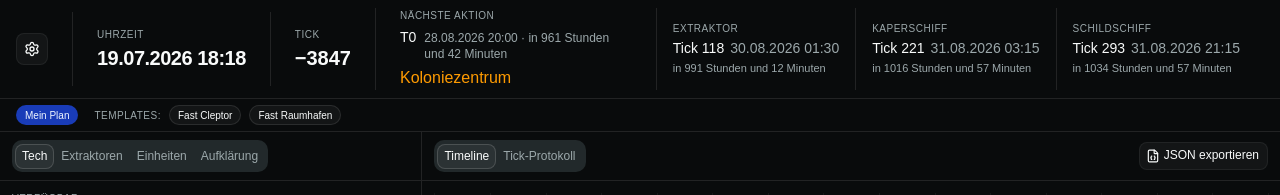
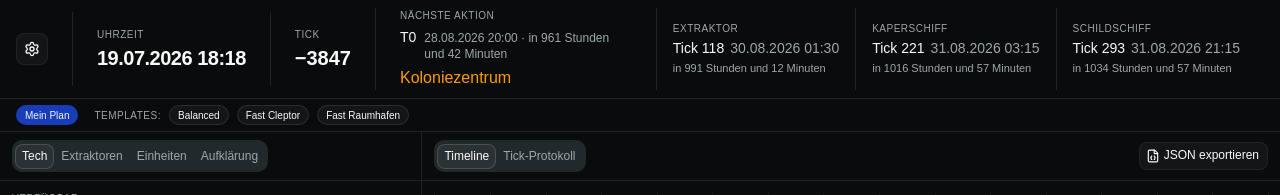
Before and after one commit to k4in/gn_tools, a React (Vite) app: page / in a window 1280 px wide. Shown: the top 195 px of the page. Built offline with nearby package versions, Linux system fonts and the light colour scheme.

Commit message:
Add balanced default template and prioritize earlier start ticks

```diff
--- /dev/null
+++ b/src/gn-data/plan-template/balanced.ts
@@ -0,0 +1,268 @@
+import type { PlanEntry, PlanTemplate } from "@/gn-data/plan";
+
+export const balanced: PlanTemplate = {
+  id: "balanced",
+  label: "Balanced",
+  plan: [
+    {
+      id: "default_koloniezentrum",
+      kind: "tech",
+      name: "Koloniezentrum",
+      startTick: 0,
+    },
+    {
+      id: "tech_mrtlma93_b2f4hb",
+      kind: "tech",
+      name: "Bergbau",
+      startTick: 2,
+    },
+    {
+      id: "tech_mrtlmi4w_kb4efq",
+      kind: "tech",
+      name: "Metallmine",
+      startTick: 6,
+    },
+    {
+      id: "tech_mrtlml7b_d1ugmt",
+      kind: "tech",
+      name: "Kristallmine",
+      startTick: 6,
+    },
+    {
+      id: "tech_mrtln3kn_3dksty",
+      kind: "tech",
+      name: "Robotik",
+      startTick: 8,
+    },
+    {
+      id: "tech_mrtlndnr_o853u4",
+      kind: "tech",
+      name: "Zweite Metallmine",
+      startTick: 8,
+    },
+    {
+      id: "tech_mrtlnmof_kh0kot",
+      kind: "tech",
+      name: "Zweite Kristallmine",
+      startTick: 8,
+    },
+    {
+      id: "tech_mrtlotnr_iprwzu",
+      kind: "tech",
+      name: "Tiefe Metallminen",
+      startTick: 16,
+    },
+    {
+      id: "tech_mrtlp0hz_z98dbu",
+      kind: "tech",
+      name: "Tiefe Kristallminen",
+      startTick: 16,
+    },
+    {
+      id: "tech_mrupldiq_gzl32m",
+      kind: "tech",
+      name: "Fortgeschrittene Robotik",
+      startTick: 24,
+    },
+    {
+      id: "tech_mrupmso1_llr8pa",
+      kind: "tech",
+      name: "Raumfahrt",
+      startTick: 24,
+    },
+    {
+      id: "tech_mrupnkgx_nhtpwz",
+      kind: "tech",
+      name: "Planetare Werften",
+      startTick: 38,
+    },
+    {
+      id: "tech_mrupnplu_p8p690",
+      kind: "tech",
+      name: "Vollautomatisierte Metallmine",
+      startTick: 40,
+    },
+    {
+      id: "tech_mrupns6y_py5ux1",
+      kind: "tech",
+      name: "Vollautomatisierte Kristallmine",
+      startTick: 40,
+    },
+    {
+      id: "tech_mrupo4oy_nzizr3",
+      kind: "tech",
+      name: "Wiederverwendbare Trägersysteme",
+      startTick: 62,
+    },
+    {
+      id: "tech_mrupobex_cd2x36",
+      kind: "tech",
+      name: "Bergbaulaser",
+      startTick: 62,
+    },
+    {
+      id: "tech_mrupos8j_wwn9cq",
+      kind: "tech",
+      name: "Raumstation",
+      startTick: 74,
+    },
+    {
+      id: "tech_mrupoyih_zgpkew",
+      kind: "tech",
+      name: "Observatorium",
+      startTick: 74,
+    },
+    {
+      id: "tech_mruppj9l_088jh1",
+      kind: "tech",
+      name: "Extraktor",
+      startTick: 98,
+    },
+    {
+      id: "tech_mruqaz6j_pe4in1",
+      kind: "tech",
+      name: "Fabriken für Raumantriebe",
+      startTick: 98,
+    },
+    {
+      id: "tech_mruqbebf_z8ybhg",
+      kind: "tech",
+      name: "Waffenfabriken",
+      startTick: 105,
+    },
+    {
+      id: "tech_mruqdr0j_ychpqb",
+      kind: "tech",
+      name: "Traktorstrahl",
+      startTick: 153,
+    },
+    {
+      id: "tech_mruqmmcs_1igb1b",
+      kind: "tech",
+      name: "Raumwerften",
+      startTick: 126,
+    },
+    {
+      id: "tech_mruqs0tx_c64xam",
+      kind: "tech",
+      name: "Kinetische Raketen",
+      startTick: 153,
+    },
+    {
+      id: "tech_mruqs9ks_estbk4",
+      kind: "tech",
+      name: "Militärischer Ionenantrieb",
+      startTick: 154,
+    },
+    {
+      id: "tech_mruqsjus_1o9s2i",
+      kind: "tech",
+      name: "Kaperschiff",
+      startTick: 179,
+    },
+    {
+      id: "tech_mruqt0md_erdee5",
+      kind: "tech",
+      name: "Longsteen Feld",
+      startTick: 221,
+    },
+    {
+      id: "tech_mruqt2w5_gm18k9",
+      kind: "tech",
+      name: "Schildschiff",
+      startTick: 257,
+    },
+    {
+      id: "eco_mruqw5k4_cdhnus",
+      kind: "economy",
+      startTick: 118,
+      asteroids: 10,
+      extractors: 91,
+      resource: "met",
+    },
+    {
+      id: "tech_mrusauj2_p5lcu0",
+      kind: "tech",
+      name: "Marineakademie",
+      startTick: 185,
+    },
+    {
+      id: "tech_mrusbre6_t75e5b",
+      kind: "tech",
+      name: "Sektorscan",
+      startTick: 185,
+    },
+    {
+      id: "recon_mrusc8hy_1ww70g",
+      kind: "recon",
+      name: "Scanverstärker",
+      startTick: 187,
+      count: 10,
+    },
+    {
+      id: "eco_mrusi8l3_h9rdqx",
+      kind: "economy",
+      startTick: 126,
+      asteroids: 0,
+      extractors: 7,
+      resource: "met",
+    },
+    {
+      id: "eco_mrusl64z_whhcf7",
+      kind: "economy",
+      startTick: 153,
+      asteroids: 0,
+      extractors: 43,
+      resource: "met",
+    },
+    {
+      id: "unit_mrusnvx7_we2owy",
+      kind: "unit",
+      name: "Cleptor",
+      startTick: 221,
+      count: 400,
+    },
+    {
+      id: "eco_mrusq8ur_s83u6e",
+      kind: "economy",
+      startTick: 179,
+      asteroids: 0,
+      extractors: 38,
+      resource: "met",
+    },
+    {
+      id: "tech_mrutjq7q_pche80",
+      kind: "tech",
+      name: "Abfangjäger",
+      startTick: 257,
+    },
+    {
+      id: "tech_mrutk29a_02cjer",
+      kind: "tech",
+      name: "Protonenantrieb",
+      startTick: 298,
+    },
+    {
+      id: "tech_mrutk71q_zlhl1h",
+      kind: "tech",
+      name: "Protonentorpedos",
+      startTick: 225,
+    },
+    {
+      id: "eco_mrutnkm6_i72vqb",
+      kind: "economy",
+      startTick: 221,
+      asteroids: 0,
+      extractors: 10,
+      resource: "met",
+    },
+    {
+      id: "eco_mruu6r4f_a8cn05",
+      kind: "economy",
+      startTick: 257,
+      asteroids: 20,
+      extractors: 43,
+      resource: "met",
+    },
+  ] satisfies PlanEntry[],
+};
--- a/src/gn-data/plan-template/fast_cleptor.ts
+++ b/src/gn-data/plan-template/fast_cleptor.ts
@@ -112,157 +112,5 @@ export const fastCleptor: PlanTemplate = {
       name: "Observatorium",
       startTick: 74,
     },
-    {
-      id: "tech_mruppj9l_088jh1",
-      kind: "tech",
-      name: "Extraktor",
-      startTick: 98,
-    },
-    {
-      id: "tech_mruqaz6j_pe4in1",
-      kind: "tech",
-      name: "Fabriken für Raumantriebe",
-      startTick: 98,
-    },
-    {
-      id: "tech_mruqbebf_z8ybhg",
-      kind: "tech",
-      name: "Waffenfabriken",
-      startTick: 105,
-    },
-    {
-      id: "tech_mruqdr0j_ychpqb",
-      kind: "tech",
-      name: "Traktorstrahl",
-      startTick: 153,
-    },
-    {
-      id: "tech_mruqmmcs_1igb1b",
-      kind: "tech",
-      name: "Raumwerften",
-      startTick: 126,
-    },
-    {
-      id: "tech_mruqs0tx_c64xam",
-      kind: "tech",
-      name: "Kinetische Raketen",
-      startTick: 153,
-    },
-    {
-      id: "tech_mruqs9ks_estbk4",
-      kind: "tech",
-      name: "Militärischer Ionenantrieb",
-      startTick: 154,
-    },
-    {
-      id: "tech_mruqsjus_1o9s2i",
-      kind: "tech",
-      name: "Kaperschiff",
-      startTick: 179,
-    },
-    {
-      id: "tech_mruqt0md_erdee5",
-      kind: "tech",
-      name: "Longsteen Feld",
-      startTick: 221,
-    },
-    {
-      id: "tech_mruqt2w5_gm18k9",
-      kind: "tech",
-      name: "Schildschiff",
-      startTick: 257,
-    },
-    {
-      id: "eco_mruqw5k4_cdhnus",
-      kind: "economy",
-      startTick: 118,
-      asteroids: 10,
-      extractors: 91,
-      resource: "met",
-    },
-    {
-      id: "tech_mrusauj2_p5lcu0",
-      kind: "tech",
-      name: "Marineakademie",
-      startTick: 185,
-    },
-    {
-      id: "tech_mrusbre6_t75e5b",
-      kind: "tech",
-      name: "Sektorscan",
-      startTick: 185,
-    },
-    {
-      id: "recon_mrusc8hy_1ww70g",
-      kind: "recon",
-      name: "Scanverstärker",
-      startTick: 187,
-      count: 10,
-    },
-    {
-      id: "eco_mrusi8l3_h9rdqx",
-      kind: "economy",
-      startTick: 126,
-      asteroids: 0,
-      extractors: 7,
-      resource: "met",
-    },
-    {
-      id: "eco_mrusl64z_whhcf7",
-      kind: "economy",
-      startTick: 153,
-      asteroids: 0,
-      extractors: 43,
-      resource: "met",
-    },
-    {
-      id: "unit_mrusnvx7_we2owy",
-      kind: "unit",
-      name: "Cleptor",
-      startTick: 221,
-      count: 400,
-    },
-    {
-      id: "eco_mrusq8ur_s83u6e",
-      kind: "economy",
-      startTick: 179,
-      asteroids: 0,
-      extractors: 38,
-      resource: "met",
-    },
-    {
-      id: "tech_mrutjq7q_pche80",
-      kind: "tech",
-      name: "Abfangjäger",
-      startTick: 257,
-    },
-    {
-      id: "tech_mrutk29a_02cjer",
-      kind: "tech",
-      name: "Protonenantrieb",
-      startTick: 298,
-    },
-    {
-      id: "tech_mrutk71q_zlhl1h",
-      kind: "tech",
-      name: "Protonentorpedos",
-      startTick: 225,
-    },
-    {
-      id: "eco_mrutnkm6_i72vqb",
-      kind: "economy",
-      startTick: 221,
-      asteroids: 0,
-      extractors: 10,
-      resource: "met",
-    },
-    {
-      id: "eco_mruu6r4f_a8cn05",
-      kind: "economy",
-      startTick: 257,
-      asteroids: 20,
-      extractors: 43,
-      resource: "met",
-    },
   ] satisfies PlanEntry[],
 };
--- a/src/gn-data/plan.ts
+++ b/src/gn-data/plan.ts
@@ -1,3 +1,4 @@
+import { balanced } from "@/gn-data/plan-template/balanced";
 import { fastCleptor } from "@/gn-data/plan-template/fast_cleptor";
 import { fastRaumhafen } from "@/gn-data/plan-template/fast_raumhafen";
 
@@ -34,7 +35,7 @@ export type PlanTemplate = {
   plan: PlanEntry[];
 };
 
-export const planTemplates: PlanTemplate[] = [fastCleptor, fastRaumhafen];
+export const planTemplates: PlanTemplate[] = [balanced, fastCleptor, fastRaumhafen];
 
 export const defaults: {
   start_time: string;
@@ -54,5 +55,5 @@ export const defaults: {
     metall: 10500,
     kristall: 10500,
   },
-  plan: [...fastCleptor.plan],
+  plan: [...balanced.plan],
 };
--- a/src/lib/calculateFastestWayToGoal.ts
+++ b/src/lib/calculateFastestWayToGoal.ts
@@ -559,7 +559,7 @@ type PendingEconomy = {
  * Plan-getriebene Simulation:
  * - Jeder Plan-Eintrag hat desired startTick (User-Input)
  * - Tatsächlicher Start: max(desired, earliest feasible) — nie früher als desired
- * - Ressourcenkonflikte: Insertions-Reihenfolge (Array-Index)
+ * - Ressourcenkonflikte: früherer Wunsch-Tick hat Vorrang; gleicher Tick → Plan-Reihenfolge
  * - Unbegrenzt parallele Jobs
  */
 function simulatePlan(
@@ -662,6 +662,11 @@ function simulatePlan(
     }
   }
 
+  const startOrder = plan
+    .map((entry, index) => ({ entry, index }))
+    .sort((a, b) => a.entry.startTick - b.entry.startTick || a.index - b.index)
+    .map(({ entry }) => entry);
+
   const totalExtractors = () => extractorsMet + extractorsKris;
 
   const isReady = (name: string) => {
@@ -698,8 +703,8 @@ function simulatePlan(
     const finishedJobs: NamedJob[] = [];
     let spent: Res = { met: 0, kris: 0 };
 
-    // Insertion order: walk plan array
-    for (const entry of plan) {
+    // Earlier desired startTick first; same tick keeps plan order.
+    for (const entry of startOrder) {
       if (entry.kind === "tech") {
         const pending = pendingTechs.get(entry.name);
         if (!pending || pending.entryId !== entry.id) continue;
@@ -1094,7 +1099,7 @@ function simulatePlan(
 }
 
 /**
- * Berechnet den Zeitplan anhand der Plan-Einträge (desired startTick + Insertion-Order).
+ * Berechnet den Zeitplan anhand der Plan-Einträge (desired startTick als Priorität).
  */
 export function calculateFastestWayToGoal(startCfg: StartConfig): PlanResult {
   const map = byName(techtree);
```
